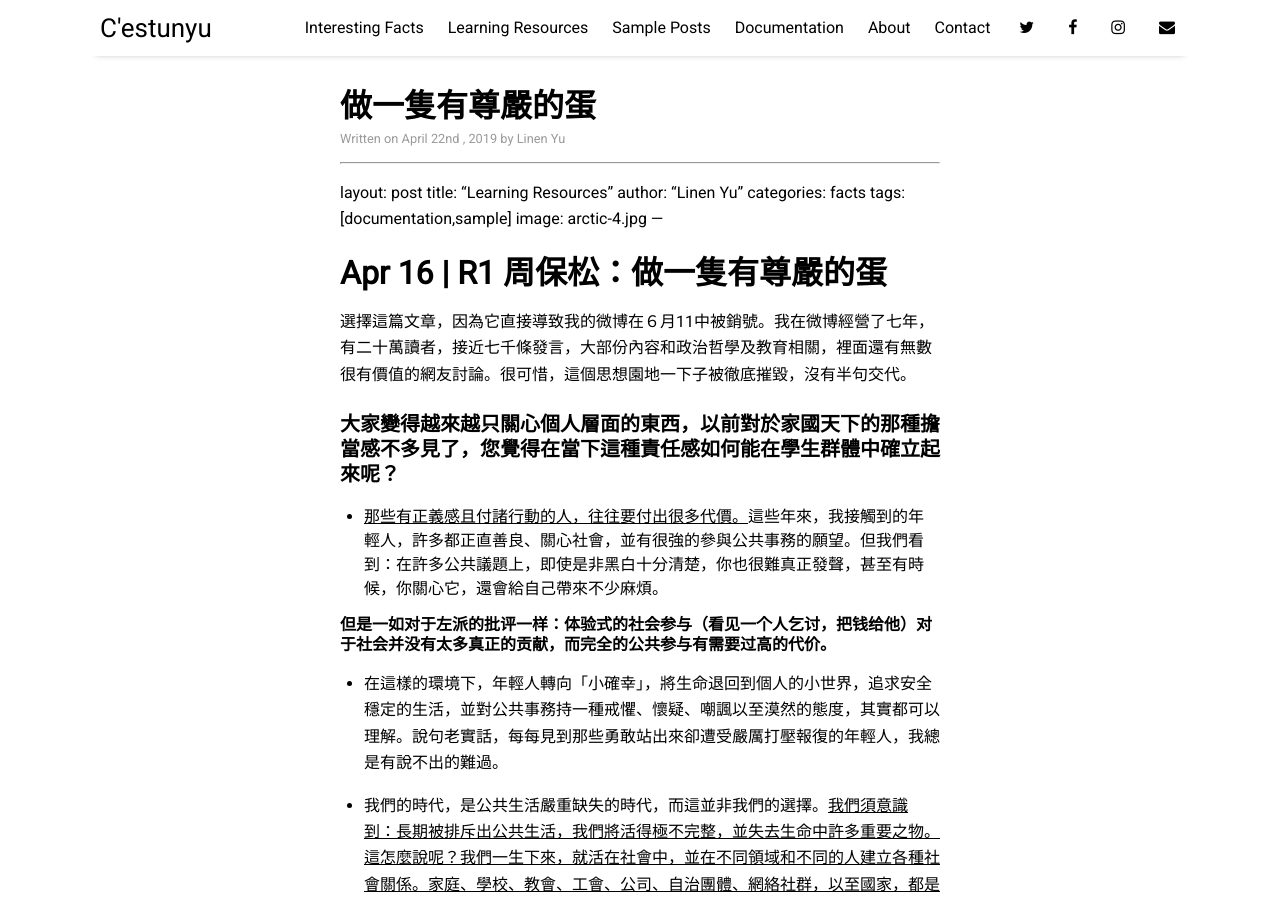
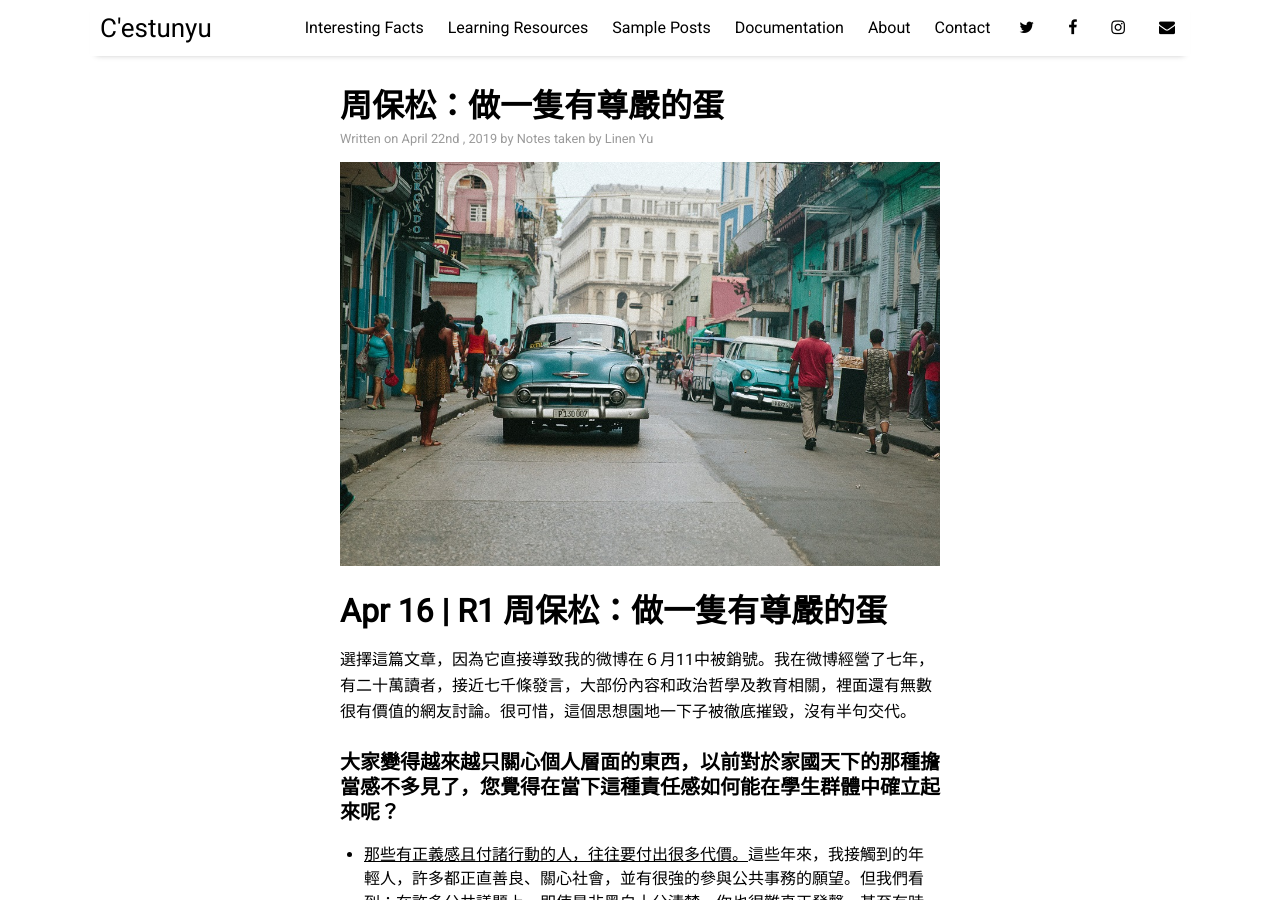
Before and after one commit to Cestunyu/tempCestunyu.github.io, a Jekyll site: the page built from _posts/2019-04-22-做一隻有尊嚴的蛋.md, in a window 1280 px wide and 900 px high. Built offline with Jekyll 4.4.1, drawn with Linux system fonts in a browser that asks for light colours; nearby versions of some CDN libraries; our own code applies the rules of GitHub Pages for plain Markdown files; some of the changed text lies outside the part shown.

Commit message:
Update 2019-04-22-做一隻有尊嚴的蛋.md

```diff
--- a/_posts/2019-04-22-做一隻有尊嚴的蛋.md
+++ b/_posts/2019-04-22-做一隻有尊嚴的蛋.md
@@ -1,12 +1,16 @@
-
 ---
 layout: post
-title: "Learning Resources"
-author: "Linen Yu"
-categories: facts
+title: "周保松：做一隻有尊嚴的蛋"
+author: "Notes taken by Linen Yu"
+categories: documentation
 tags: [documentation,sample]
-image: arctic-4.jpg
+image: cuba-1.jpg
 ---
+
+
+
+
+
 
 # Apr 16 | R1 周保松：做一隻有尊嚴的蛋
 
```
